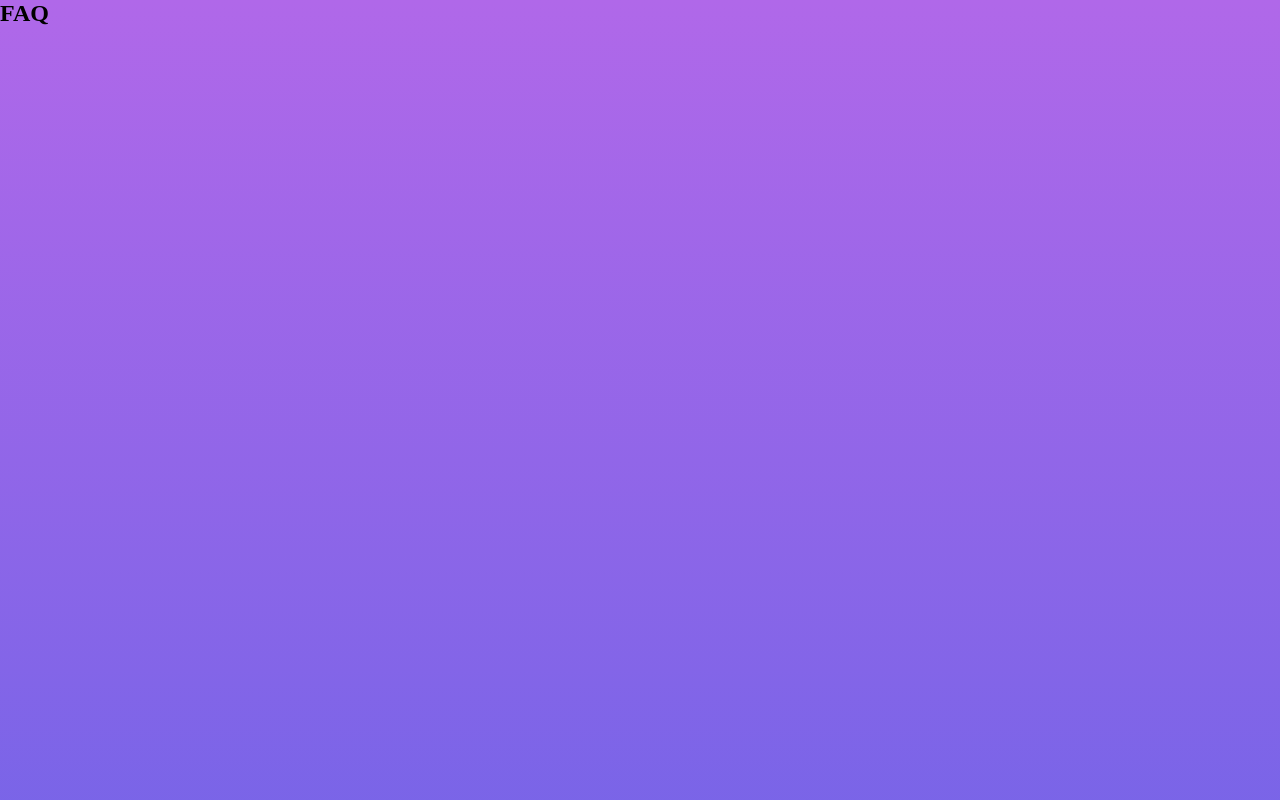
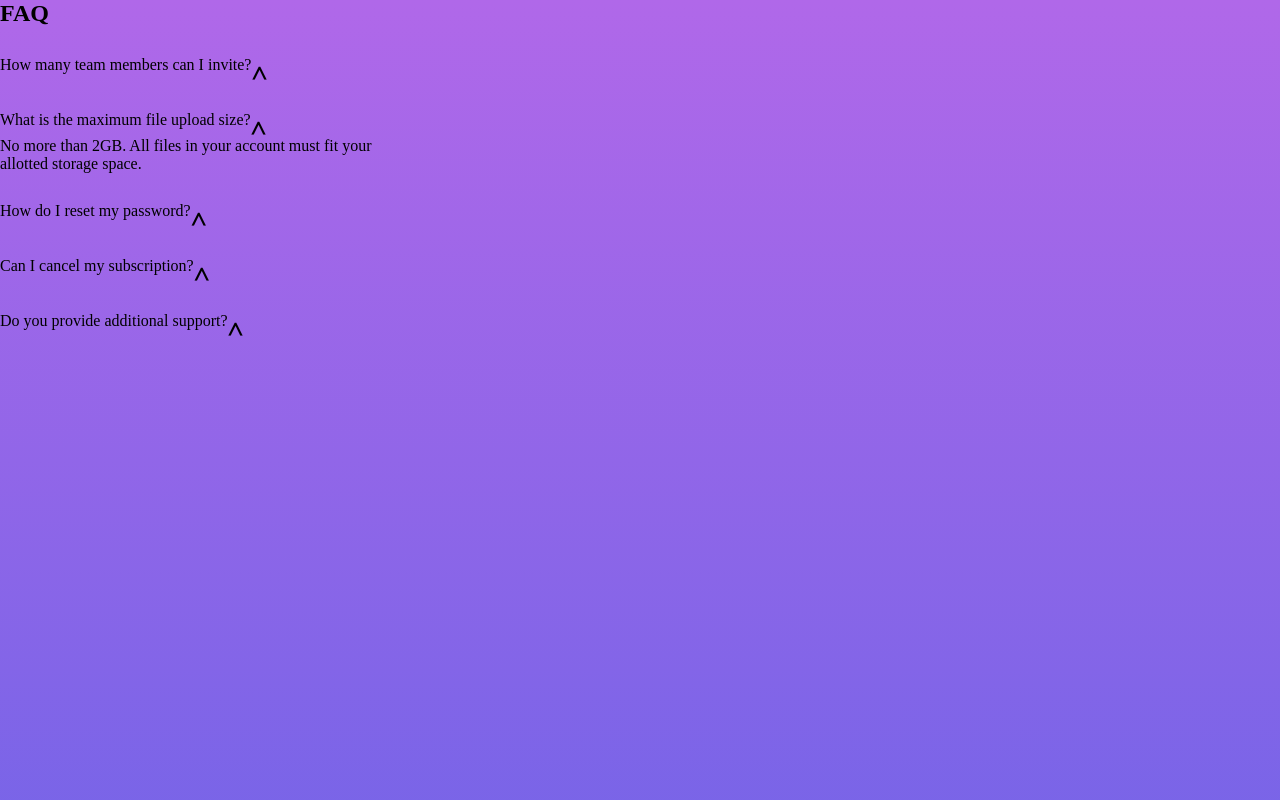
Before and after one commit to Have-Samuel/fAQ-accordion-card, a website: page index.html in a window 1280 px wide. Shown: the top 800 px of the page. Drawn offline with Linux system fonts and the light colour scheme.

Commit message:
Write the Semantics

```diff
--- a/index.html
+++ b/index.html
@@ -14,7 +14,27 @@
   <div class="mobile-image"></div>
   <div class="content">
     <h2>FAQ</h2>
+    <div>
+      <p>How many team members can I invite?<span style='font-size:40px;'>&#8248;</span></p>
+    </div>
 
+    <div>
+      <p>What is the maximum file upload size?<span style='font-size:40px;'>&#8248;</span></p>
+      <p>No more than 2GB. All files in your account
+         must fit your allotted storage space.</p>
+    </div>
+
+    <div>
+      <p>How do I reset my password?<span style='font-size:40px;'>&#8248;</span></p>
+    </div>
+
+    <div>
+      <p>Can I cancel my subscription?<span style='font-size:40px;'>&#8248;</span></p>
+    </div>
+
+    <div>
+      <p>Do you provide additional support?<span style='font-size:40px;'>&#8248;</span></p>
+    </div>
   </div>
 </body>
 </html>
```
